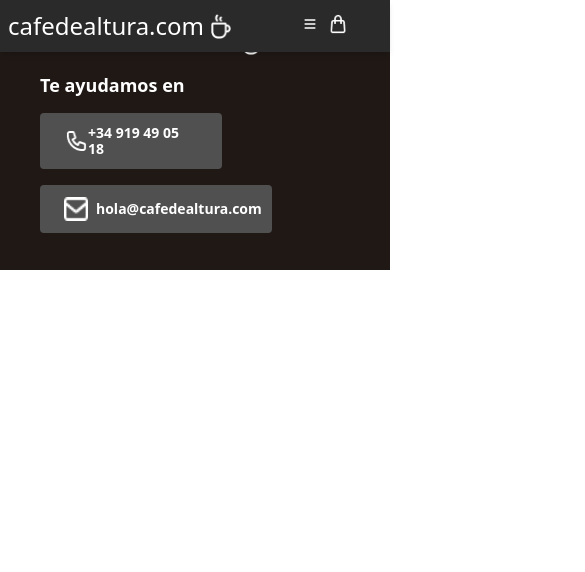
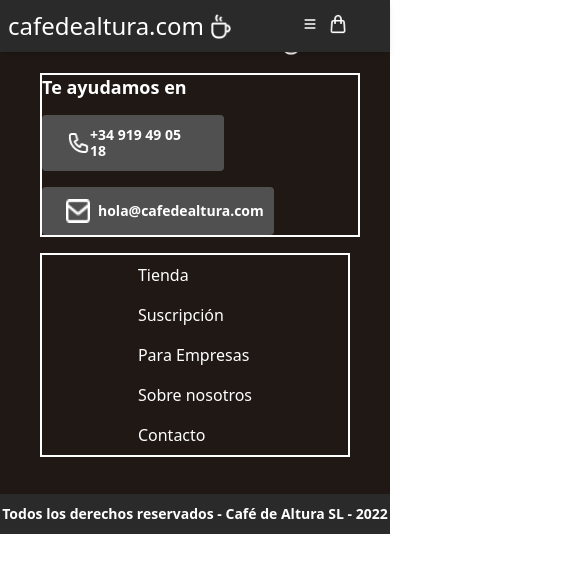
Before and after one commit to DanielFigueroaDuran/cafe_de_altura, a React (Vite) app: page /success in a window 390 px wide. Shown: the top 572 px of the page, 585 px wide, since content can reach past the window. Built offline with nearby package versions, Linux system fonts and the light colour scheme; the HTML template or start-up script is replaced by a standard one.

Commit message:
adding responsive class to the footer

```diff
--- a/src/components/Copyright.tsx
+++ b/src/components/Copyright.tsx
@@ -1,6 +1,5 @@
-import React from 'react'
 
-const Copyright = () => {
+const CopyRight = () => {
     return (
         <div className="flex justify-center items-center h-10
              font-semibold text-sm leading-4 text-[#fff] bg-[#2b2a2b]">
@@ -9,4 +8,4 @@
     )
 }
 
-export default Copyright
+export default CopyRight
--- a/src/components/NavLink.tsx
+++ b/src/components/NavLink.tsx
@@ -1,14 +1,18 @@
 import { Link } from 'react-router-dom';
 
-const NavLink = () => {
+type NavLinktypeProps = {
+    classStyle: string
+};
+
+const NavLink = ({ classStyle }: NavLinktypeProps) => {
     return (
-        <>
+        <div className={classStyle}>
             <Link className=' p-2 hover:bg-[#f7f5f31a] hover:rounded-lg' to="/tienda">Tienda</Link>
             <Link className=' p-2 hover:bg-[#f7f5f31a] hover:rounded-lg' to="#">Suscripción</Link>
             <Link className=' p-2 hover:bg-[#f7f5f31a] hover:rounded-lg' to="#">Para Empresas</Link>
             <Link className=' p-2 hover:bg-[#f7f5f31a] hover:rounded-lg' to="#">Sobre nosotros</Link>
             <Link className=' p-2 hover:bg-[#f7f5f31a] hover:rounded-lg' to="#">Contacto</Link>
-        </>
+        </div>
     )
 }
 
--- a/src/components/coffepage/Footer.tsx
+++ b/src/components/coffepage/Footer.tsx
@@ -5,19 +5,23 @@
 import Logo from '../Logo';
 import NavLink from '../NavLink';
 import ButtonContact from '../ButtonContact';
+import CopyRight from '../Copyright';
+
 //import ButtonContact from './ButtonContact';
 //import NavLink from './NavLink';
 //import Logo from './Logo';
-//import Copyright from './Copyright';
+
 
 const Footer = () => {
     return (
         <>
             <footer className="bg-[#1f1815] pt-[28.61px] pb-[37.73px] px-10">
                 <div className="flex flex-col gap-4  text-[#fff]">
-                    <Logo />
-                    <div className="flex gap-[321.67px]">
-                        <div className="flex flex-col items-start gap-4">
+                    <div className="pl-10 md:pl-0">
+                        <Logo />
+                    </div>
+                    <div className="grid grid-cols-1 md:grid-cols-2 gap-4">
+                        <div className="flex w-80 flex-col items-start gap-4 border-2 border-white">
                             <h3 className='font-semibold text-lg leading-6'>Te ayudamos en</h3>
                             <div className="flex flex-col gap-4">
                                 <Link to="#">
@@ -30,7 +34,7 @@
                                 </Link>
                                 <Link to="#">
                                     <ButtonContact
-                                        className={'w-[232px] flex gap-2 bg-[#515051]  rounded-[4px] py-3 px-6 font-semibold text-sm leading-4 cursor-pointer ease-in duration-300 hover:bg-[#616363] items-center'}
+                                        className={'w-[232px] flex gap-2 bg-[#515051] rounded-[4px] py-3 px-6 font-semibold text-sm leading-4 cursor-pointer ease-in duration-300 hover:bg-[#616363] items-center'}
                                         classContainer={'flex items-center'}
                                         img={Email}
                                         paragraph={'hola@cafedealtura.com'}
@@ -38,10 +42,9 @@
                                 </Link>
                             </div>
                         </div>
-                        <div className='flex gap-40'>
-                            {/* <NavLink direction={"flex-col"} /> */}
-                            <NavLink />
-                            <div className="p-4">
+                        <div className='flex justify-evenly lg:-ml-50 border-2 border-white text-center '>
+                            <NavLink classStyle='flex flex-col items-start' />
+                            <div className="hidden lg:block p-4">
                                 <ul className="flex flex-col items-start gap-4 font-semibold text-sm leading-4">
                                     <Link to={'#'} ><h4>Política de privacidad</h4></Link>
                                     <Link to={'#'} ><h4>Política de cookies</h4></Link>
@@ -52,7 +55,7 @@
                     </div>
                 </div>
             </footer>
-            {/* <Copyright /> */}
+            <CopyRight />
         </>
     )
 }
--- a/src/components/pages/Cart.tsx
+++ b/src/components/pages/Cart.tsx
@@ -1,6 +1,6 @@
 import { React, useState, useContext } from 'react'
 import { CoffeContext } from '../context/Context';
-import Copyright from "../Copyright";
+import Copyright from "../CopyRight";
 //import TotalCar from '../TotalCar';
 import CartItem from '../CartItem';
 import TotalCart from '../TotalCart';
--- a/src/components/pages/Checkout.tsx
+++ b/src/components/pages/Checkout.tsx
@@ -3,7 +3,7 @@
 import { useForm } from 'react-hook-form';
 //import { DevTool } from "@hookform/devtools";
 import heroicons from "../../assets/icon/heroicons.png";
-import Copyright from '../Copyright'
+import Copyright from '../CopyRight'
 import bizumImg from "../../assets/icon/bizum.png";
 import TotalCart from '../TotalCart';
 
```
